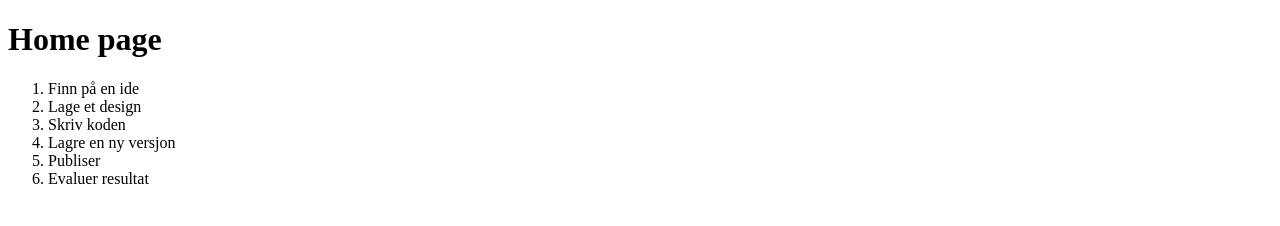
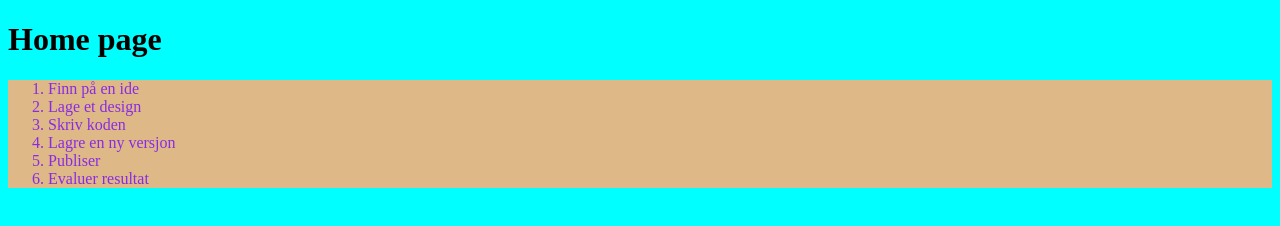
Before and after one commit to Johns189/Test-2, a website: page index.html in a window 1280 px wide. Drawn offline with Linux system fonts and the light colour scheme.

Commit message:
css farger

```diff
--- a/index.html
+++ b/index.html
@@ -4,12 +4,10 @@
     <title>Home</title>
     <meta charset="UTF-8" />
     <meta name="viewport" content="width=device-width" />
-    <!--
-      Need a visual blank slate?
-      Remove all code in `styles.css`!
-    -->
-    <link rel="stylesheet" href="styles.css" />
-    <script type="module" src="script.js"></script>
+    <link rel="stylesheet" href="styles.css"
+
+
+
   </head>
   <body>
 
--- /dev/null
+++ b/styles.css
@@ -0,0 +1,8 @@
+body {
+  background-color: aqua;
+}
+
+ol {
+  background-color: burlywood;
+  color:blueviolet
+}
```
